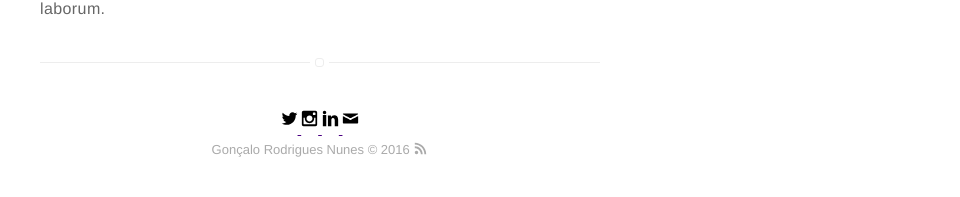
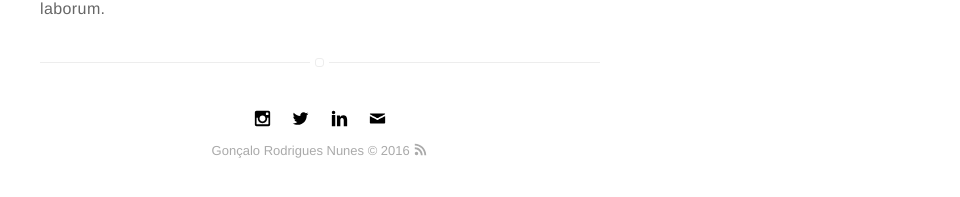
Before and after one commit to Gorbyy/gorbyy.github.io, a Jekyll site: the page built from about.md, in a window 1280 px wide. Shown: the part 575-772 px from the top of the page, without its empty margins (320-1280 px from the left). Built offline with Jekyll 4.4.1, drawn with Linux system fonts in a browser that asks for light colours.

Commit message:
change html of social icons

```diff
--- a/_includes/social-links.html
+++ b/_includes/social-links.html
@@ -1,90 +1,91 @@
 <div class="social-links">
     {% if site.facebook %}
-        <a class="" data-title="facebook.com/{{ site.facebook }}" href="http://facebook.com/{{ site.facebook }}" target="_blank">
+        <a class="link" data-title="facebook.com/{{ site.facebook }}" href="http://facebook.com/{{ site.facebook }}" target="_blank">
             <svg class="icon icon-facebook"><use xlink:href="#icon-facebook"></use></svg>
         </a>
     {% endif %}
 
+    {% if site.instagram %}
+        <a class="link" data-title="@{{ site.instagram }}" href="http://instagram.com/{{ site.instagram }}" target="_blank">
+            <svg class="icon icon-instagram"><use xlink:href="#icon-instagram"></use></svg>
+        </a>
+    {% endif %}
+
     {% if site.twitter %}
-        <a class="" data-title="twitter.com/{{ site.twitter }}" href="http://twitter.com/{{ site.twitter }}" target="_blank">
+        <a class="link" data-title="@{{ site.twitter }}" href="http://twitter.com/{{ site.twitter }}" target="_blank">
             <svg class="icon icon-twitter"><use xlink:href="#icon-twitter"></use></svg>
         </a>
     {% endif %}
 
     {% if site.google %}
-        <a class="" data-title="plus.google.com/+{{ site.google }}" href="http://plus.google.com/+{{ site.google }}" target="_blank">
+        <a class="link" data-title="plus.google.com/+{{ site.google }}" href="http://plus.google.com/+{{ site.google }}" target="_blank">
             <svg class="icon icon-google"><use xlink:href="#icon-google"></use></svg>
         </a>
     {% endif %}
 
-    {% if site.instagram %}
-        <a class="" data-title="instagram.com/{{ site.instagram }}" href="http://instagram.com/{{ site.instagram }}" target="_blank">
-            <svg class="icon icon-instagram"><use xlink:href="#icon-instagram"></use></svg>
-        </a>
-    {% endif %}
 
     {% if site.pinterest %}
-        <a class="" data-title="pinterest.com/{{ site.pinterest }}" href="http://pinterest.com/{{ site.pinterest }}" target="_blank">
+        <a class="link" data-title="pinterest.com/{{ site.pinterest }}" href="http://pinterest.com/{{ site.pinterest }}" target="_blank">
             <svg class="icon icon-pinterest"><use xlink:href="#icon-pinterest"></use></svg>
         </a>
     {% endif %}
 
     {% if site.linkedin %}
-        <a class="" data-title="linkedin.com/in/{{ site.linkedin }}" href="http://linkedin.com/in/{{ site.linkedin }}" target="_blank">
+        <a class="link" data-title="{{ site.linkedin }}" href="http://linkedin.com/in/{{ site.linkedin }}" target="_blank">
             <svg class="icon icon-linkedin"><use xlink:href="#icon-linkedin"></use></svg>
         </a>
     {% endif %}
 
     {% if site.youtube %}
-        <a class="" data-title="youtube.com/{{ site.youtube }}" href="http://youtube.com/{{ site.youtube }}" target="_blank">
+        <a class="link" data-title="youtube.com/{{ site.youtube }}" href="http://youtube.com/{{ site.youtube }}" target="_blank">
             <svg class="icon icon-youtube"><use xlink:href="#icon-youtube"></use></svg>
         </a>
     {% endif %}
 
     {% if site.spotify %}
-        <a class="" data-title="open.spotify.com/user/{{ site.spotify }}" href="https://open.spotify.com/user/{{ site.spotify }}" target="_blank">
+        <a class="link" data-title="open.spotify.com/user/{{ site.spotify }}" href="https://open.spotify.com/user/{{ site.spotify }}" target="_blank">
             <svg class="icon icon-spotify"><use xlink:href="#icon-spotify"></use></svg>
         </a>
     {% endif %}
 
 <!--     {% if site.github %}
-        <a class="" data-title="github.com/{{ site.github }}" href="https://github.com/{{ site.github }}" target="_blank">
+        <a class="link" data-title="github.com/{{ site.github }}" href="https://github.com/{{ site.github }}" target="_blank">
             <svg class="icon icon-github"><use xlink:href="#icon-github"></use></svg>
         </a>
     {% endif %} -->
 
     {% if site.stackoverflow %}
-        <a class="" data-title="stackoverflow.com/users/{{ site.stackoverflow }}" href="http://stackoverflow.com/users/{{ site.stackoverflow }}" target="_blank">
+        <a class="link" data-title="stackoverflow.com/users/{{ site.stackoverflow }}" href="http://stackoverflow.com/users/{{ site.stackoverflow }}" target="_blank">
             <svg class="icon icon-stackoverflow"><use xlink:href="#icon-stackoverflow"></use></svg>
         </a>
     {% endif %}
 
     {% if site.quora %}
-        <a class="" data-title="quora.com/profile/{{ site.quora }}" href="https://www.quora.com/profile/{{ site.quora }}" target="_blank">
+        <a class="link" data-title="quora.com/profile/{{ site.quora }}" href="https://www.quora.com/profile/{{ site.quora }}" target="_blank">
             <svg class="icon icon-quora"><use xlink:href="#icon-quora"></use></svg>
         </a>
     {% endif %}
 
     {% if site.reddit %}
-        <a class="" data-title="reddit.com/user/{{ site.reddit }}" href="https://www.reddit.com/user/{{ site.reddit }}" target="_blank">
+        <a class="link" data-title="reddit.com/user/{{ site.reddit }}" href="https://www.reddit.com/user/{{ site.reddit }}" target="_blank">
             <svg class="icon icon-reddit"><use xlink:href="#icon-reddit"></use></svg>
         </a>
     {% endif %}
 
     {% if site.medium %}
-        <a class="" data-title="medium.com/@{{ site.medium }}" href="https://medium.com/@{{ site.medium }}" target="_blank">
+        <a class="link" data-title="@{{ site.medium }}" href="https://medium.com/@{{ site.medium }}" target="_blank">
             <svg class="icon icon-medium"><use xlink:href="#icon-medium"></use></svg>
         </a>
     {% endif %}
 
     {% if site.vimeo %}
-        <a class="" data-title="vimeo.com/{{ site.vimeo }}" href="https://vimeo.com/{{ site.vimeo }}" target="_blank">
+        <a class="link" data-title="vimeo.com/{{ site.vimeo }}" href="https://vimeo.com/{{ site.vimeo }}" target="_blank">
             <svg class="icon icon-vimeo"><use xlink:href="#icon-vimeo"></use></svg>
         </a>
     {% endif %}
 
     {% if site.email %}
-        <a class="" data-title="{{ site.email }}" href="mailto:{{ site.email }}">
+        <a class="link" data-title="{{ site.email }}" href="mailto:{{ site.email }}">
             <svg class="icon icon-mail"><use xlink:href="#icon-mail"></use></svg>
         </a>
     {% endif %}
```
